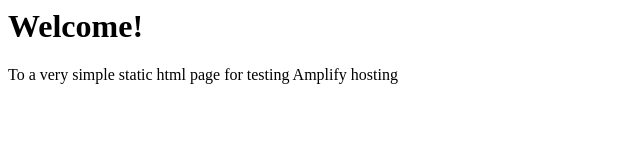
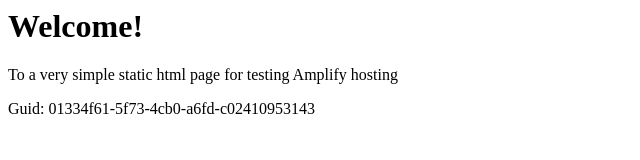
Before and after one commit to aws-aemilia-lhr/Github-PR-Commit-Integration-Test-DoNotTouch-Gith-OKSLNVO2-v1-preprod-eu-west-2, a website: page src/index.html in a window 1280 px wide. Shown: the whole page, without its empty margins (0-640 px from the left). Drawn offline with Linux system fonts and the light colour scheme.

Commit message:
commit from integ tests

```diff
--- a/src/index.html
+++ b/src/index.html
@@ -1,3 +1,5 @@
+
+
 <html lang="en">
 
 <head>
@@ -10,6 +12,6 @@
 <body>
     <h1>Welcome!</h1>
     <p>To a very simple static html page for testing Amplify hosting</p>
-</body>
+    <p>Guid: 01334f61-5f73-4cb0-a6fd-c02410953143</p></body>
 
 </html>
```
